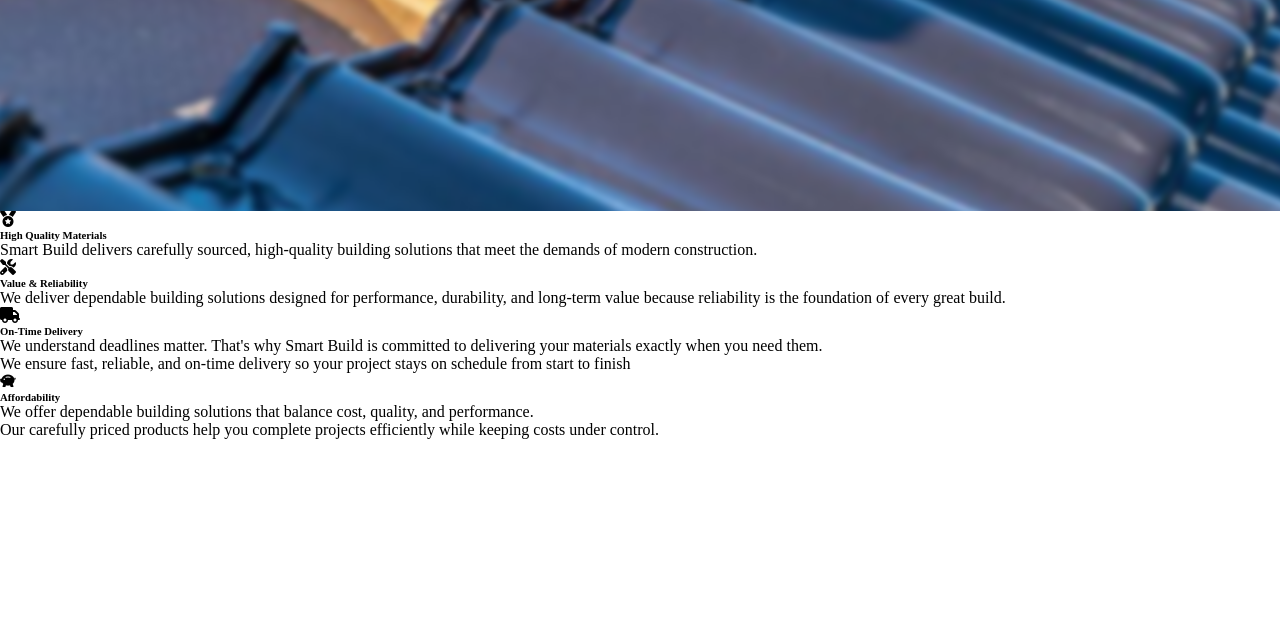
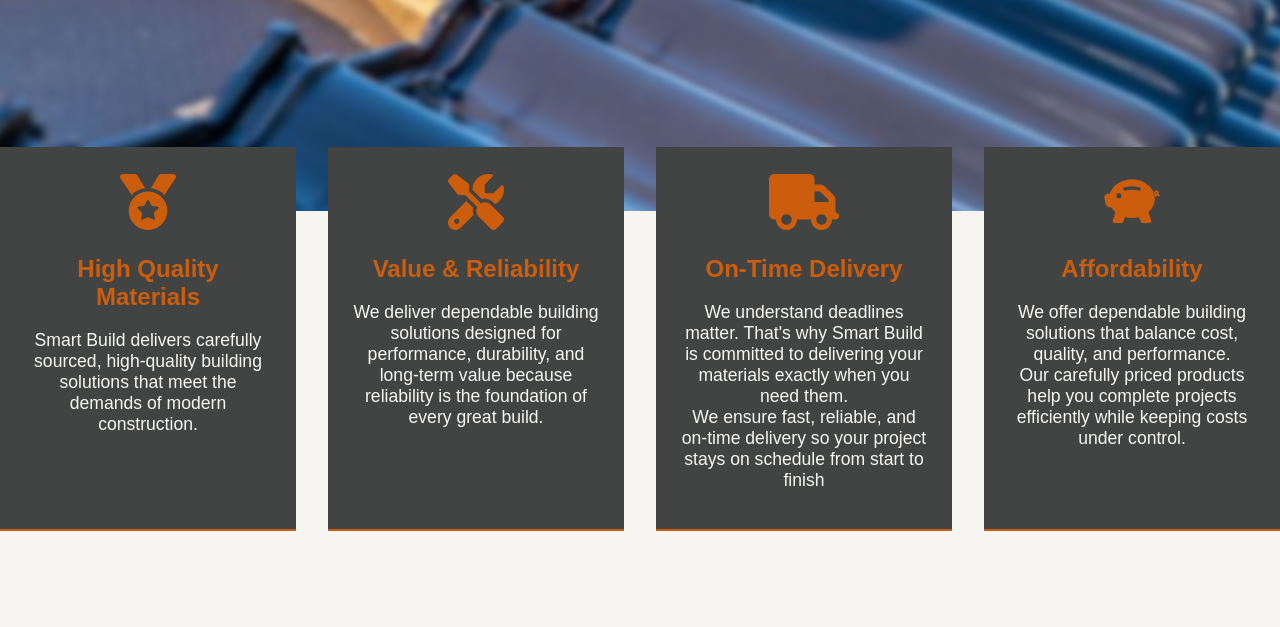
Before and after one commit to Lethabo-Dandy/Smart-build-hardware, a plain HTML site: page index.html in a window 1280 px wide. Shown: the part 593-1220 px from the top of the page. Before the commit the page ends 1032 px from the top, so only its background shows below. Drawn offline with nearby package versions, Linux system fonts and the light colour scheme.

Commit message:
added the styling on the service section

```diff
--- a/css/style.css
+++ b/css/style.css
@@ -10,7 +10,7 @@
     margin: 0;
     padding: 0;
     box-sizing: border-box;
-    font-family: 'Times New Roman', 'Open Sans', sans-serif;
+    font-family: sans-serif, 'Times New Roman', 'Open Sans';
 }
 
 header
@@ -150,3 +150,78 @@ ul
     letter-spacing: .1rem;
     margin-top: 10px;
 }
+
+/*  Services */
+.service-list
+{
+    color: var(--white-text);
+    background-color: var(--white-text);
+    display: flex;
+    justify-content: center;
+    text-align: center;
+    gap: 2rem;
+}
+
+.service-card
+{
+    background: var(--secondary);
+    border-bottom: 2px solid var(--primary);
+    height: 24rem;
+    width: 20rem;
+    padding: 1.5rem;
+    margin-bottom: 6rem;
+    margin-top: -4rem;
+    z-index: 1;
+}
+
+.service-card:hover
+{
+    background-color: var(--primary);
+    color: var(--white-text);
+}
+
+.service-card:hover
+{
+    background-color: var(--primary);
+    color: var(--white-text);
+    border-bottom: 3px solid var(--secondary);
+}
+
+.service-card,
+.service-card .icon,
+.service-card h6,
+.service-card p
+{
+    transition: all 0.3s ease;
+}
+
+.service-card:hover .icon,
+.service-card:hover h6
+{
+    color: var(--secondary);
+}
+
+.service-card .icon, .service-card h6, .service-card p
+{
+    padding-bottom: 1.2rem;
+}
+
+.service-card .icon, .service-card h6
+{
+    color: var(--primary);
+}
+
+.service-card .icon
+{
+    font-size: 3.5rem;
+}
+
+.service-card h6
+{
+    font-size: 1.5rem;
+}
+
+.service-card p
+{
+    font-size: 1.1rem;
+}
```
